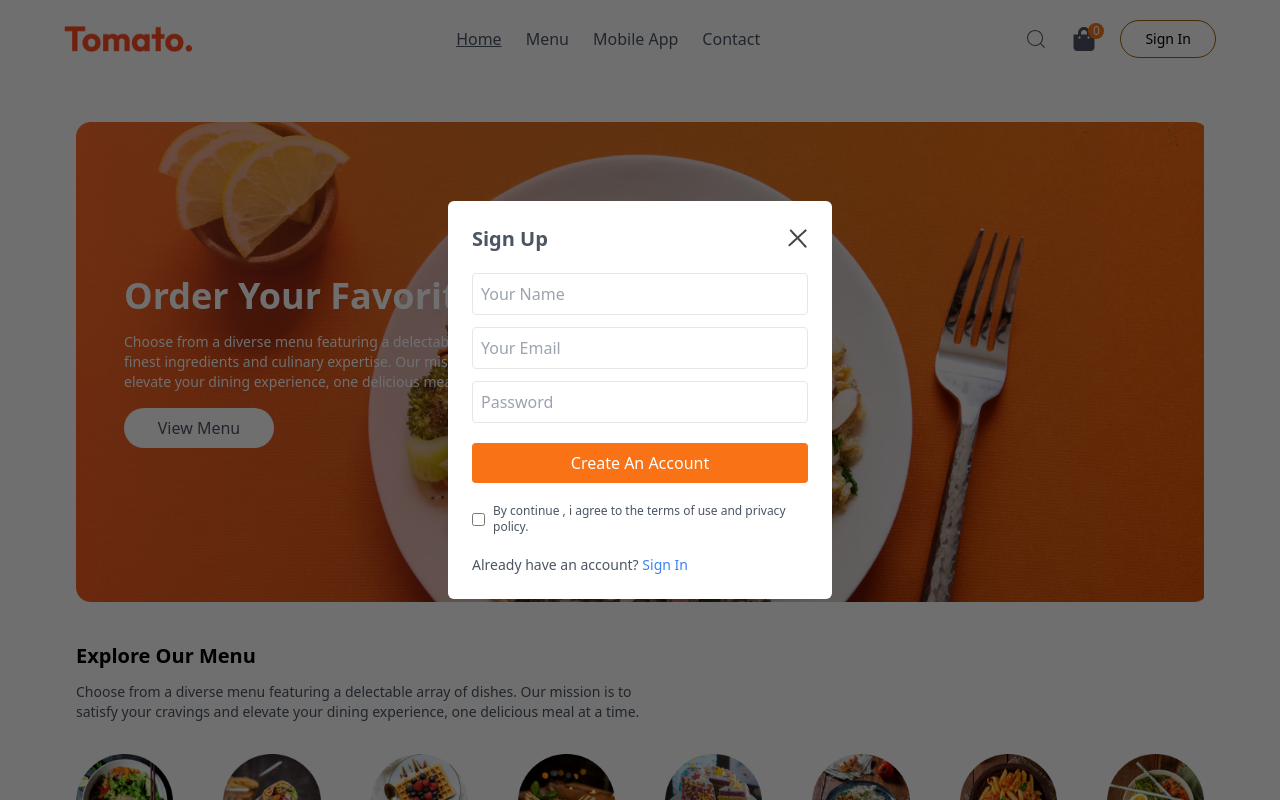
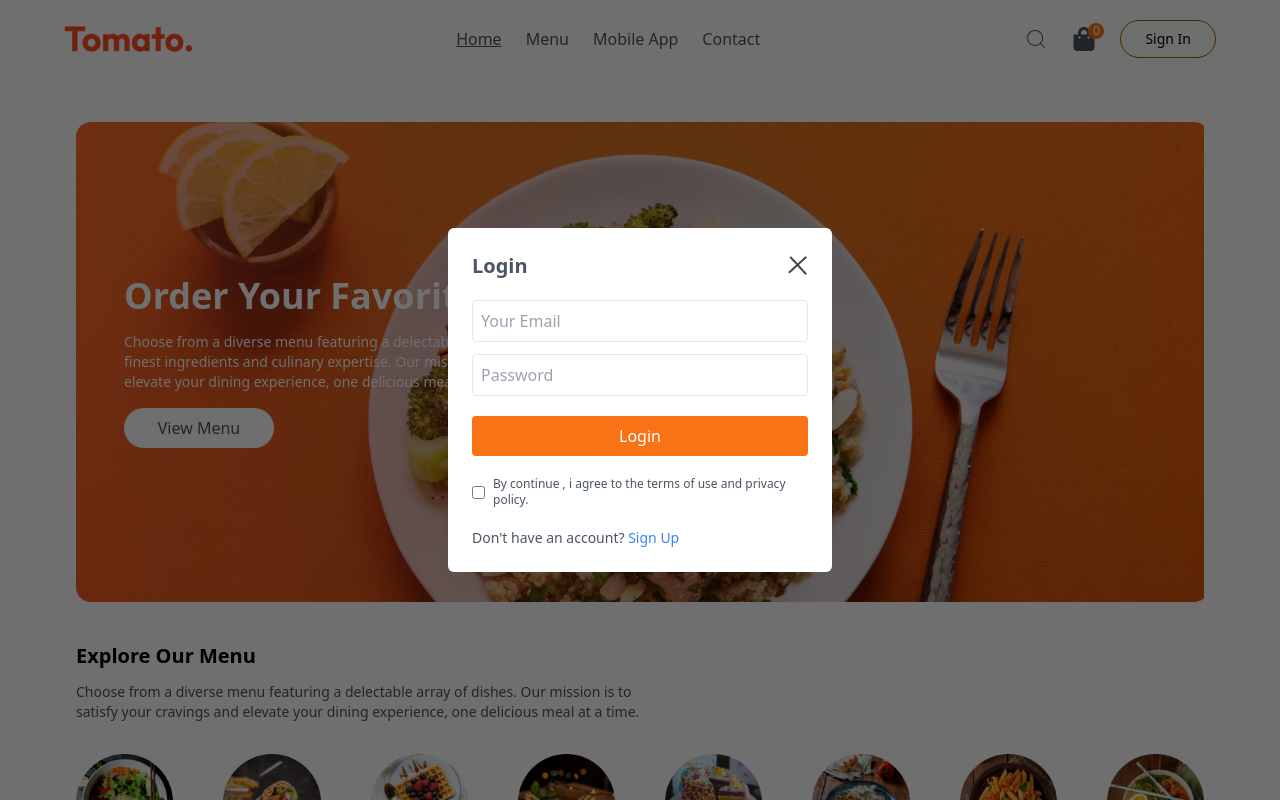
Before and after one commit to abdulla-freihat/food-delivery-mern, a React (Vite) app in the folder client/: page / in a window 1280 px wide. Both pictures are taken after a click on the button "Sign In". Shown: the top 800 px of the page. Built offline with nearby package versions, Linux system fonts and the light colour scheme.

Commit message:
edit auth popup state

```diff
--- a/client/src/components/AuthPopup.jsx
+++ b/client/src/components/AuthPopup.jsx
@@ -3,7 +3,7 @@ import { useState } from "react";
 import { assets } from "../assets/assets";
 
 const AuthPopup = ({ setShowAuthForm }) => {
-  const [currState, setCurrState] = useState("Sign-Up");
+  const [currState, setCurrState] = useState("Login");
   return (
     <div className="fixed z-20 w-[100%] h-[100%] bg-[#00000090] text-gray-600  flex justify-center items-center p-2">
       <form className="bg-white flex flex-col p-6 gap-5 animate-fade rounded-md flex-1 max-w-sm  ">
```
